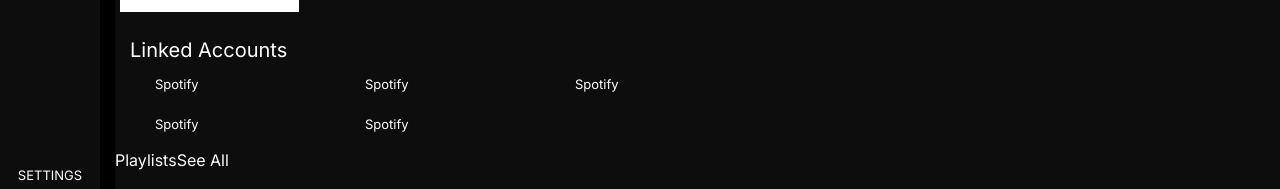
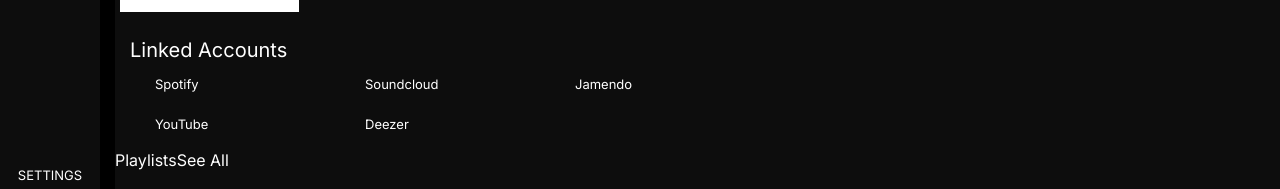
Before and after one commit to oleedee/Syncify, a React (Vite) app: page /profile in a window 1280 px wide. Shown: the part 222-411 px from the top of the page. Built offline with nearby package versions, Linux system fonts and the light colour scheme; some icons are missing.

Commit message:
Create page routing.

```diff
--- a/src/App.css
+++ b/src/App.css
@@ -241,7 +241,7 @@
   background-color: white;
 }
 
-.Profilebox {
+.Centerbox {
   display: flex;
   flex-direction: column;
   width: 1200px;
--- a/src/App.jsx
+++ b/src/App.jsx
@@ -5,6 +5,7 @@
 import Settings from "./components/Settings";
 import Profile from "./components/Profile";
 import View from "./components/View";
+import Create from "./components/Create";
 
 import { BrowserRouter as Router, Route, Routes} from 'react-router-dom';
 import './App.css';
@@ -22,6 +23,7 @@
           <Route path = "/settings" element={<Settings/>} />
           <Route path = "/profile" element={<Profile/>} />
           <Route path = "/view" element={<View/>} />
+          <Route path = "/create" element={<Create/>}/>
         </Routes>
         </div>
       </div>
--- /dev/null
+++ b/src/components/Create.jsx
@@ -0,0 +1,13 @@
+import "../App.css"
+
+function Create() {
+       return (
+         <div className ="Create-playlist">
+         <div className="Title">Create</div>
+         <div className="Centerbox"></div>
+         </div>
+       )
+}
+
+
+export default Create
--- a/src/components/HomeContents.jsx
+++ b/src/components/HomeContents.jsx
@@ -2,7 +2,7 @@
 export const HomeContents = [
     {
         title: 'Create Playlist',
-        link: "/createplaylist",
+        link: "/create",
     },
 
     {
--- a/src/components/Profile.jsx
+++ b/src/components/Profile.jsx
@@ -4,7 +4,7 @@
 function Profile() {
     return <div className = 'Profile'>
         <div className="Title">Profile</div>
-        <div className ="Profilebox">
+        <div className ="Centerbox">
             <div className = "User-area">
 
                 <div className='User'></div>
@@ -17,10 +17,10 @@
             <div className="Linked-Accs">Linked Accounts
                 <div className = "Services">
                     <div className = "Service">Spotify</div>
-                    <div className = "Service">Spotify</div>
-                    <div className = "Service">Spotify</div>
-                    <div className = "Service">Spotify</div>
-                    <div className = "Service">Spotify</div>
+                    <div className = "Service">YouTube</div>
+                    <div className = "Service">Soundcloud</div>
+                    <div className = "Service">Deezer</div>
+                    <div className = "Service">Jamendo</div>
                     </div>
             </div>
             <div className = "Playlist-box">
```
